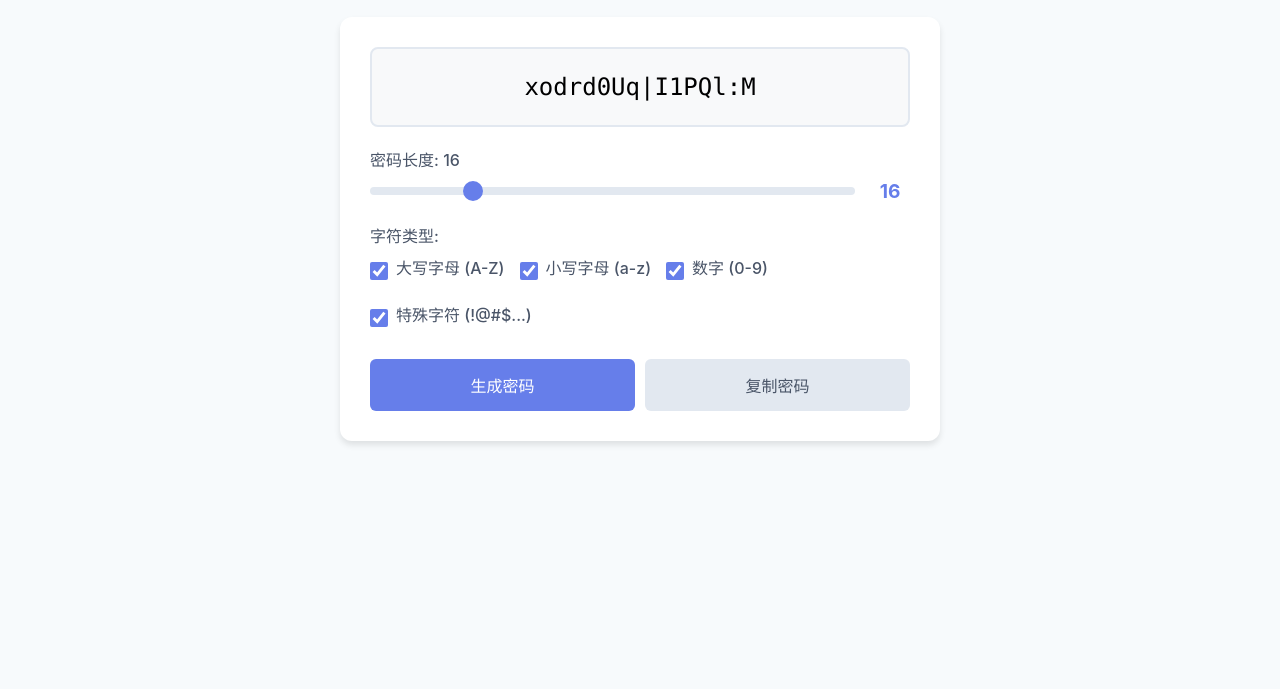
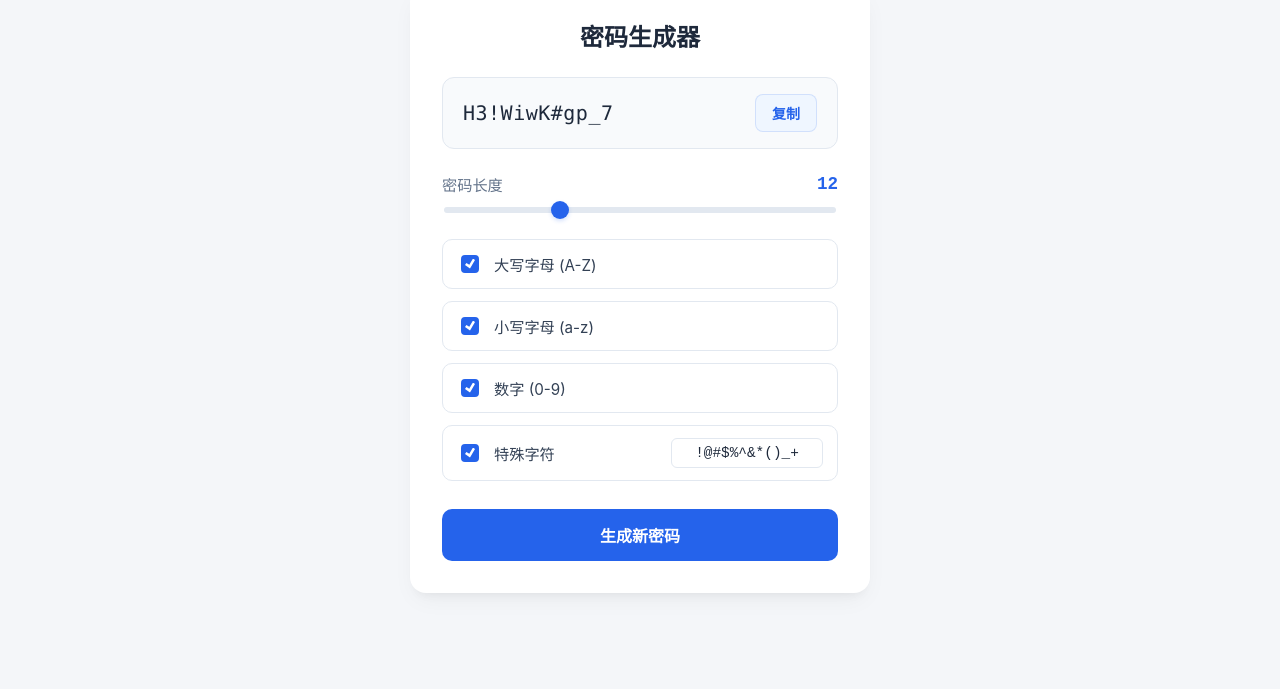
Before and after one commit to bluocc/cf-demo1, a website: page public/password-generator.html in a window 1280 px wide. Shown: the part 111-800 px from the top of the page. Drawn offline with Linux system fonts and the light colour scheme.

Commit message:
Revamp password generator UI and styles
Updated the title and enhanced styles for the password generator. Improved layout and added custom symbols input.

```diff
--- a/public/password-generator.html
+++ b/public/password-generator.html
@@ -3,185 +3,420 @@
 <head>
     <meta charset="UTF-8">
     <meta name="viewport" content="width=device-width, initial-scale=1.0">
-    <title>密码生成 - 在线工具箱</title>
+    <title>随机密码生成器</title>
     <style>
-        * { margin: 0; padding: 0; box-sizing: border-box; }
+        :root {
+            --bg-main: #f4f6f9;
+            --card-bg: #ffffff;
+            --text-main: #1e293b;
+            --text-muted: #64748b;
+            --accent-color: #2563eb;
+            --accent-hover: #1d4ed8;
+            --accent-light: #eff6ff;
+            --border-color: #e2e8f0;
+            --input-bg: #f8fafc;
+        }
+
         body {
-            font-family: -apple-system, BlinkMacSystemFont, "Segoe UI", Roboto, "Helvetica Neue", Arial, sans-serif;
-            background: #f7fafc;
+            font-family: -apple-system, BlinkMacSystemFont, "Segoe UI", Roboto, sans-serif;
+            background-color: var(--bg-main);
+            color: var(--text-main);
+            display: flex;
+            justify-content: center;
+            align-items: center;
             min-height: 100vh;
+            margin: 0;
             padding: 20px;
+            box-sizing: border-box;
         }
-        .container { max-width: 1200px; margin: 0 auto; }
-        header {
-            background: linear-gradient(135deg, #667eea 0%, #764ba2 100%);
-            color: white;
-            padding: 20px;
+
+        .container {
+            background-color: var(--card-bg);
+            padding: 32px;
+            border-radius: 16px;
+            box-shadow: 0 10px 25px -5px rgba(0, 0, 0, 0.05), 0 8px 10px -6px rgba(0, 0, 0, 0.05);
+            width: 100%;
+            max-width: 460px;
+            box-sizing: border-box;
+        }
+
+        h2 {
+            margin-top: 0;
+            margin-bottom: 24px;
+            font-size: 1.5rem;
+            font-weight: 700;
+            text-align: center;
+            color: var(--text-main);
+        }
+
+        /* 密码展示区 */
+        .result-container {
+            background-color: var(--input-bg);
+            border: 1px solid var(--border-color);
+            padding: 16px 20px;
             border-radius: 12px;
-            margin-bottom: 20px;
             display: flex;
             justify-content: space-between;
             align-items: center;
+            margin-bottom: 24px;
+            transition: all 0.2s;
         }
-        header h1 { font-size: 1.8rem; }
-        .back-btn {
-            color: white;
-            text-decoration: none;
-            padding: 10px 20px;
-            border: 2px solid white;
-            border-radius: 6px;
-            transition: background 0.3s ease;
+
+        .result-container:hover {
+            border-color: #cbd5e1;
         }
-        .back-btn:hover { background: rgba(255, 255, 255, 0.2); }
-        .generator-box {
-            background: white;
-            border-radius: 12px;
-            padding: 30px;
-            box-shadow: 0 4px 6px rgba(0, 0, 0, 0.1);
-            max-width: 600px;
-            margin: 0 auto;
+
+        #password-display {
+            font-family: "JetBrains Mono", "Fira Code", Monaco, monospace;
+            font-size: 1.25rem;
+            letter-spacing: 0.5px;
+            color: var(--text-main);
+            word-break: break-all;
+            user-select: all;
+            padding-right: 12px;
         }
-        .password-display {
-            background: #f8f9fa;
-            border: 2px solid #e2e8f0;
+
+        .btn-copy {
+            background-color: var(--accent-light);
+            color: var(--accent-color);
+            border: 1px solid rgba(37, 99, 235, 0.15);
+            padding: 8px 16px;
             border-radius: 8px;
-            padding: 20px;
-            font-family: 'Monaco', 'Menlo', 'Ubuntu Mono', monospace;
-            font-size: 1.5rem;
-            text-align: center;
-            margin-bottom: 20px;
-            word-break: break-all;
-            min-height: 80px;
+            cursor: pointer;
+            font-size: 0.875rem;
+            font-weight: 600;
+            transition: all 0.15s;
+            flex-shrink: 0;
+        }
+
+        .btn-copy:hover {
+            background-color: var(--accent-color);
+            color: #ffffff;
+        }
+
+        /* 滑块美化 */
+        .setting-item {
+            margin-bottom: 24px;
+        }
+
+        .label-group {
+            display: flex;
+            justify-content: space-between;
+            align-items: center;
+            margin-bottom: 10px;
+        }
+
+        .label-group label {
+            color: var(--text-muted);
+            font-size: 0.95rem;
+            font-weight: 500;
+        }
+
+        .length-val {
+            font-family: monospace;
+            font-size: 1.1rem;
+            color: var(--accent-color);
+            font-weight: 700;
+        }
+
+        .slider-container {
             display: flex;
             align-items: center;
-            justify-content: center;
         }
-        .options { margin-bottom: 25px; }
-        .option-group { margin-bottom: 20px; }
-        .option-group label { display: block; margin-bottom: 8px; color: #4a5568; font-weight: 500; }
-        .slider-container { display: flex; align-items: center; gap: 15px; }
+
         input[type="range"] {
-            flex: 1;
-            height: 8px;
             -webkit-appearance: none;
+            width: 100%;
+            height: 6px;
+            border-radius: 3px;
             background: #e2e8f0;
+            outline: none;
+        }
+
+        input[type="range"]::-webkit-slider-thumb {
+            -webkit-appearance: none;
+            appearance: none;
+            width: 18px;
+            height: 18px;
+            border-radius: 50%;
+            background: var(--accent-color);
+            cursor: pointer;
+            transition: transform 0.1s;
+            box-shadow: 0 2px 4px rgba(37, 99, 235, 0.2);
+        }
+
+        input[type="range"]::-webkit-slider-thumb:hover {
+            transform: scale(1.15);
+        }
+
+        /* 复选框组 */
+        .checkbox-group {
+            display: flex;
+            flex-direction: column;
+            gap: 12px;
+            margin-bottom: 28px;
+        }
+
+        .checkbox-item {
+            display: flex;
+            align-items: center;
+            justify-content: space-between;
+            background: #ffffff;
+            padding: 12px 14px;
+            border-radius: 10px;
+            border: 1px solid var(--border-color);
+            transition: all 0.15s;
+        }
+
+        .checkbox-item:hover {
+            border-color: #cbd5e1;
+            background-color: var(--input-bg);
+        }
+
+        .checkbox-left {
+            display: flex;
+            align-items: center;
+            gap: 12px;
+            cursor: pointer;
+            user-select: none;
+            flex-grow: 1;
+        }
+
+        /* 原生复选框美化 */
+        input[type="checkbox"] {
+            -webkit-appearance: none;
+            appearance: none;
+            width: 18px;
+            height: 18px;
+            border: 2px solid #cbd5e1;
             border-radius: 4px;
             outline: none;
+            background-color: #fff;
+            cursor: pointer;
+            display: grid;
+            place-content: center;
+            transition: all 0.15s;
         }
-        input[type="range"]::-webkit-slider-thumb {
-            -webkit-appearance: none;
-            width: 20px;
-            height: 20px;
-            background: #667eea;
-            border-radius: 50%;
+
+        input[type="checkbox"]::before {
+            content: "";
+            width: 10px;
+            height: 10px;
+            transform: scale(0);
+            transition: 120ms transform ease-in-out;
+            background-color: #fff;
+            clip-path: polygon(14% 44%, 0 65%, 50% 100%, 100% 16%, 80% 0%, 43% 62%);
+        }
+
+        input[type="checkbox"]:checked {
+            background-color: var(--accent-color);
+            border-color: var(--accent-color);
+        }
+
+        input[type="checkbox"]:checked::before {
+            transform: scale(1);
+        }
+
+        .checkbox-left label {
             cursor: pointer;
+            font-size: 0.95rem;
+            color: #334155;
         }
-        .length-value { font-size: 1.2rem; font-weight: bold; color: #667eea; min-width: 40px; text-align: center; }
-        .checkbox-group { display: flex; flex-wrap: wrap; gap: 15px; }
-        .checkbox-item { display: flex; align-items: center; gap: 8px; }
-        input[type="checkbox"] { width: 18px; height: 18px; accent-color: #667eea; }
-        .button-group { display: flex; gap: 10px; }
-        button {
-            padding: 14px 28px;
+
+        /* 自定义输入框 */
+        .custom-spec-input {
+            width: 130px;
+            background-color: #ffffff;
+            border: 1px solid var(--border-color);
+            color: var(--text-main);
+            padding: 6px 10px;
+            border-radius: 6px;
+            font-family: monospace;
+            font-size: 0.9rem;
+            outline: none;
+            transition: all 0.15s;
+            text-align: center;
+        }
+
+        .custom-spec-input:focus {
+            border-color: var(--accent-color);
+            box-shadow: 0 0 0 3px rgba(37, 99, 235, 0.15);
+        }
+
+        /* 主按钮 */
+        .btn-generate {
+            width: 100%;
+            background-color: var(--accent-color);
+            color: #ffffff;
             border: none;
-            border-radius: 6px;
+            padding: 14px;
+            border-radius: 10px;
             font-size: 1rem;
+            font-weight: 600;
             cursor: pointer;
-            transition: background 0.3s ease;
-            flex: 1;
+            transition: background-color 0.15s;
         }
-        .btn-primary { background: #667eea; color: white; }
-        .btn-primary:hover { background: #5a6fd6; }
-        .btn-secondary { background: #e2e8f0; color: #4a5568; }
-        .btn-secondary:hover { background: #cbd5e0; }
-        .copy-message { text-align: center; color: #48bb78; margin-top: 10px; display: none; }
+
+        .btn-generate:hover {
+            background-color: var(--accent-hover);
+        }
+
+        .btn-generate:active {
+            transform: scale(0.99);
+        }
     </style>
 </head>
 <body>
+
 <div class="container">
-        <header>
-            <h1>密码生成</h1>
-            <a href="/" class="back-btn">← 返回目录</a>
-        </header>
-        <div class="generator-box">
-            <div class="password-display" id="passwordDisplay">点击生成密码</div>
-            <div class="options">
-                <div class="option-group">
-                    <label>密码长度: <span id="lengthValue">16</span></label>
+    <h2>密码生成器</h2>
+
+    <div class="result-container">
+        <span id="password-display">点击生成</span>
+        <button class="btn-copy" id="btn-copy" onclick="copyPassword()">复制</button>
+    </div>
+
+    <div class="setting-item">
+        <div class="label-group">
+            <label>密码长度</label>
+            <span class="length-val" id="length-text">12</span>
+        </div>
         <div class="slider-container">
-                        <input type="range" id="lengthSlider" min="4" max="64" value="16" oninput="updateLength()">
-                        <span class="length-value" id="lengthDisplay">16</span>
+            <input type="range" id="length-slider" min="4" max="32" value="12">
         </div>
     </div>
-                <div class="option-group">
-                    <label>字符类型:</label>
+
     <div class="checkbox-group">
         <div class="checkbox-item">
-                            <input type="checkbox" id="uppercase" checked>
-                            <label for="uppercase">大写字母 (A-Z)</label>
+            <div class="checkbox-left" onclick="document.getElementById('uppercase').click()">
+                <input type="checkbox" id="uppercase" checked onclick="event.stopPropagation()">
+                <label>大写字母 (A-Z)</label>
+            </div>
         </div>
         <div class="checkbox-item">
-                            <input type="checkbox" id="lowercase" checked>
-                            <label for="lowercase">小写字母 (a-z)</label>
+            <div class="checkbox-left" onclick="document.getElementById('lowercase').click()">
+                <input type="checkbox" id="lowercase" checked onclick="event.stopPropagation()">
+                <label>小写字母 (a-z)</label>
+            </div>
         </div>
         <div class="checkbox-item">
-                            <input type="checkbox" id="numbers" checked>
-                            <label for="numbers">数字 (0-9)</label>
+            <div class="checkbox-left" onclick="document.getElementById('numbers').click()">
+                <input type="checkbox" id="numbers" checked onclick="event.stopPropagation()">
+                <label>数字 (0-9)</label>
+            </div>
         </div>
         <div class="checkbox-item">
-                            <input type="checkbox" id="symbols" checked>
-                            <label for="symbols">特殊字符 (!@#$...)</label>
+            <div class="checkbox-left" onclick="document.getElementById('symbols').click()">
+                <input type="checkbox" id="symbols" checked onclick="event.stopPropagation()">
+                <label>特殊字符</label>
+            </div>
+            <input type="text" id="custom-symbols" class="custom-spec-input" value="!@#$%^&*()_+" placeholder="自定义符号">
         </div>
     </div>
+
+    <button class="btn-generate" onclick="generatePassword()">生成新密码</button>
 </div>
-            </div>
-            <div class="button-group">
-                <button class="btn-primary" onclick="generatePassword()">生成密码</button>
-                <button class="btn-secondary" onclick="copyPassword()">复制密码</button>
-            </div>
-            <div class="copy-message" id="copyMessage">密码已复制到剪贴板！</div>
-        </div>
-    </div>
+
 <script>
-        function updateLength() {
-            const value = document.getElementById('lengthSlider').value;
-            document.getElementById('lengthValue').textContent = value;
-            document.getElementById('lengthDisplay').textContent = value;
+    const lengthSlider = document.getElementById('length-slider');
+    const lengthText = document.getElementById('length-text');
+    const passwordDisplay = document.getElementById('password-display');
+    const btnCopy = document.getElementById('btn-copy');
+
+    const uppercaseEl = document.getElementById('uppercase');
+    const lowercaseEl = document.getElementById('lowercase');
+    const numbersEl = document.getElementById('numbers');
+    const symbolsEl = document.getElementById('symbols');
+    const customSymbolsEl = document.getElementById('custom-symbols');
+
+    const charSets = {
+        uppercase: 'ABCDEFGHIJKLMNOPQRSTUVWXYZ',
+        lowercase: 'abcdefghijklmnopqrstuvwxyz',
+        numbers: '0123456789'
+    };
+
+    lengthSlider.addEventListener('input', (e) => {
+        lengthText.innerText = e.target.value;
+        generatePassword();
+    });
+
+    [uppercaseEl, lowercaseEl, numbersEl, symbolsEl].forEach(el => {
+        el.addEventListener('change', generatePassword);
+    });
+    customSymbolsEl.addEventListener('input', () => {
+        if(symbolsEl.checked) generatePassword();
+    });
+
+    function generatePassword() {
+        const length = parseInt(lengthSlider.value);
+        let allowedChars = '';
+        let mandatoryChars = [];
+
+        if (uppercaseEl.checked) {
+            allowedChars += charSets.uppercase;
+            mandatoryChars.push(charSets.uppercase[Math.floor(Math.random() * charSets.uppercase.length)]);
         }
-        function generatePassword() {
-            const length = parseInt(document.getElementById('lengthSlider').value);
-            let charset = '';
-            if (document.getElementById('uppercase').checked) charset += 'ABCDEFGHIJKLMNOPQRSTUVWXYZ';
-            if (document.getElementById('lowercase').checked) charset += 'abcdefghijklmnopqrstuvwxyz';
-            if (document.getElementById('numbers').checked) charset += '0123456789';
-            if (document.getElementById('symbols').checked) charset += '!@#$%^&*()_+-=[]{}|;:,.<>?';
-            if (!charset) { alert('请至少选择一种字符类型'); return; }
-            const array = new Uint32Array(length);
-            crypto.getRandomValues(array);
-            let password = '';
-            for (let i = 0; i < length; i++) { password += charset[array[i] % charset.length]; }
-            document.getElementById('passwordDisplay').textContent = password;
+        if (lowercaseEl.checked) {
+            allowedChars += charSets.lowercase;
+            mandatoryChars.push(charSets.lowercase[Math.floor(Math.random() * charSets.lowercase.length)]);
         }
+        if (numbersEl.checked) {
+            allowedChars += charSets.numbers;
+            mandatoryChars.push(charSets.numbers[Math.floor(Math.random() * charSets.numbers.length)]);
+        }
+        if (symbolsEl.checked) {
+            const customSymbols = customSymbolsEl.value;
+            if (customSymbols.length > 0) {
+                allowedChars += customSymbols;
+                mandatoryChars.push(customSymbols[Math.floor(Math.random() * customSymbols.length)]);
+            }
+        }
+
+        if (allowedChars.length === 0) {
+            passwordDisplay.innerText = '请至少选择一项';
+            passwordDisplay.style.color = '#ef4444'; // 错误提示红
+            return;
+        } else {
+            passwordDisplay.style.color = 'var(--text-main)';
+        }
+
+        let generatedPassword = '';
+        for (let i = 0; i < mandatoryChars.length && i < length; i++) {
+            generatedPassword += mandatoryChars[i];
+        }
+
+        const remainingLength = length - generatedPassword.length;
+        for (let i = 0; i < remainingLength; i++) {
+            const randomIndex = Math.floor(Math.random() * allowedChars.length);
+            generatedPassword += allowedChars[randomIndex];
+        }
+
+        generatedPassword = generatedPassword.split('').sort(() => Math.random() - 0.5).join('');
+        passwordDisplay.innerText = generatedPassword;
+
+        // 重置按钮样式
+        btnCopy.innerText = '复制';
+        btnCopy.style.backgroundColor = 'var(--accent-light)';
+        btnCopy.style.color = 'var(--accent-color)';
+        btnCopy.style.borderColor = 'rgba(37, 99, 235, 0.15)';
+    }
+
     function copyPassword() {
-            const password = document.getElementById('passwordDisplay').textContent;
-            if (password === '点击生成密码') { alert('请先生成密码'); return; }
+        const password = passwordDisplay.innerText;
+        if (password === '请至少选择一项' || password === '点击生成') return;
+
         navigator.clipboard.writeText(password).then(() => {
-                const message = document.getElementById('copyMessage');
-                message.style.display = 'block';
-                setTimeout(() => { message.style.display = 'none'; }, 2000);
-            }).catch(() => {
-                const textarea = document.createElement('textarea');
-                textarea.value = password;
-                document.body.appendChild(textarea);
-                textarea.select();
-                document.execCommand('copy');
-                document.body.removeChild(textarea);
-                const message = document.getElementById('copyMessage');
-                message.style.display = 'block';
-                setTimeout(() => { message.style.display = 'none'; }, 2000);
+            btnCopy.innerText = '已复制!';
+            btnCopy.style.backgroundColor = '#f0fdf4'; // 浅绿
+            btnCopy.style.color = '#16a34a'; // 绿字
+            btnCopy.style.borderColor = 'rgba(22, 163, 74, 0.2)';
+        }).catch(err => {
+            alert('复制失败，请手动复制');
         });
     }
-        generatePassword();
+
+    window.onload = generatePassword;
 </script>
+
 </body>
 </html>
```
Lines whose indentation alone changed are shown as unchanged.
